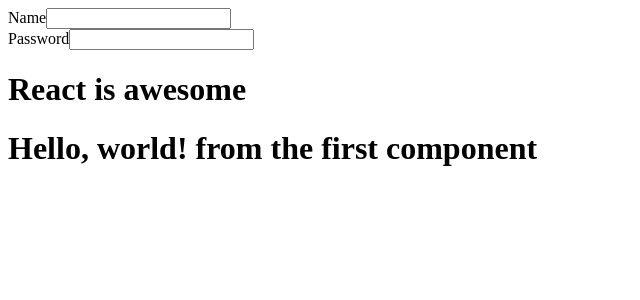
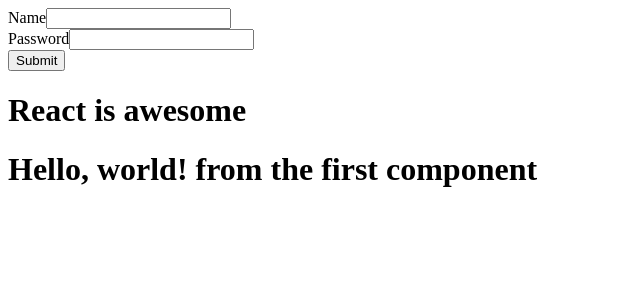
Before and after one commit to GetontoMoses/W3Schools-React, a React (Create React App) app in the folder my-react-app/: page / in a window 1280 px wide. Shown: the top 300 px of the page, without its empty margins (0-640 px from the left). Built offline with nearby package versions, Linux system fonts and the light colour scheme.

Commit message:
feat: component to implement forms with multiple imputs and UseState hook

```diff
--- a/my-react-app/src/App.jsx
+++ b/my-react-app/src/App.jsx
@@ -1,10 +1,12 @@
 import React from "react";
 import PropsLookup from "./PropsLookup";
-import Forms from "./Forms";
+
+import Login from "./Login";
 
 export default function App() {
   return (
-    <><Forms/>
+    <>
+      <Login />
       <div>
         <PropsLookup comment="awesome" />{" "}
         {/*I can pass a prop to the component in another component */}
--- /dev/null
+++ b/my-react-app/src/Login.jsx
@@ -0,0 +1,33 @@
+import React, { useState } from "react";
+
+export default function Login() {
+  const [input, setInputs] = useState({});
+
+  const handleNameChange = (event) => {
+    const name = event.target.name;
+    const value = event.target.value;
+    setInputs((values) => ({ ...values, [name]: value }));
+  };
+
+  const handleSubmit = (event) => {
+    event.preventDefault();
+    alert(`The name you entered was: ${input.username}`);
+  };
+  return (
+    <>
+      <div>
+        <label>
+          Name
+          <input type="text" name="username" onChange={handleNameChange} />
+        </label>
+      </div>
+      <label>
+        Password
+        <input type="password" name="password" onChange={handleNameChange} />
+      </label>
+      <div>
+        <input type="submit" value="Submit" onClick={handleSubmit} />
+      </div>
+    </>
+  );
+}
```
